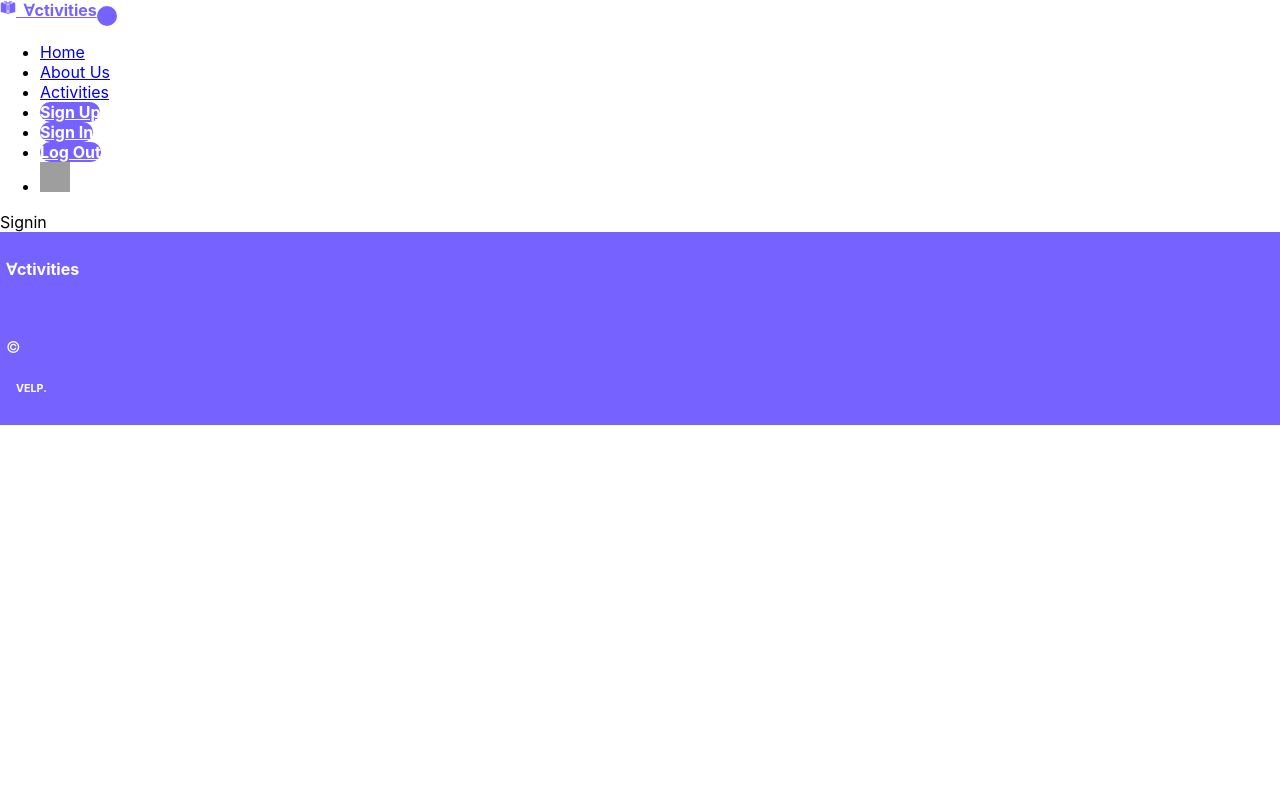
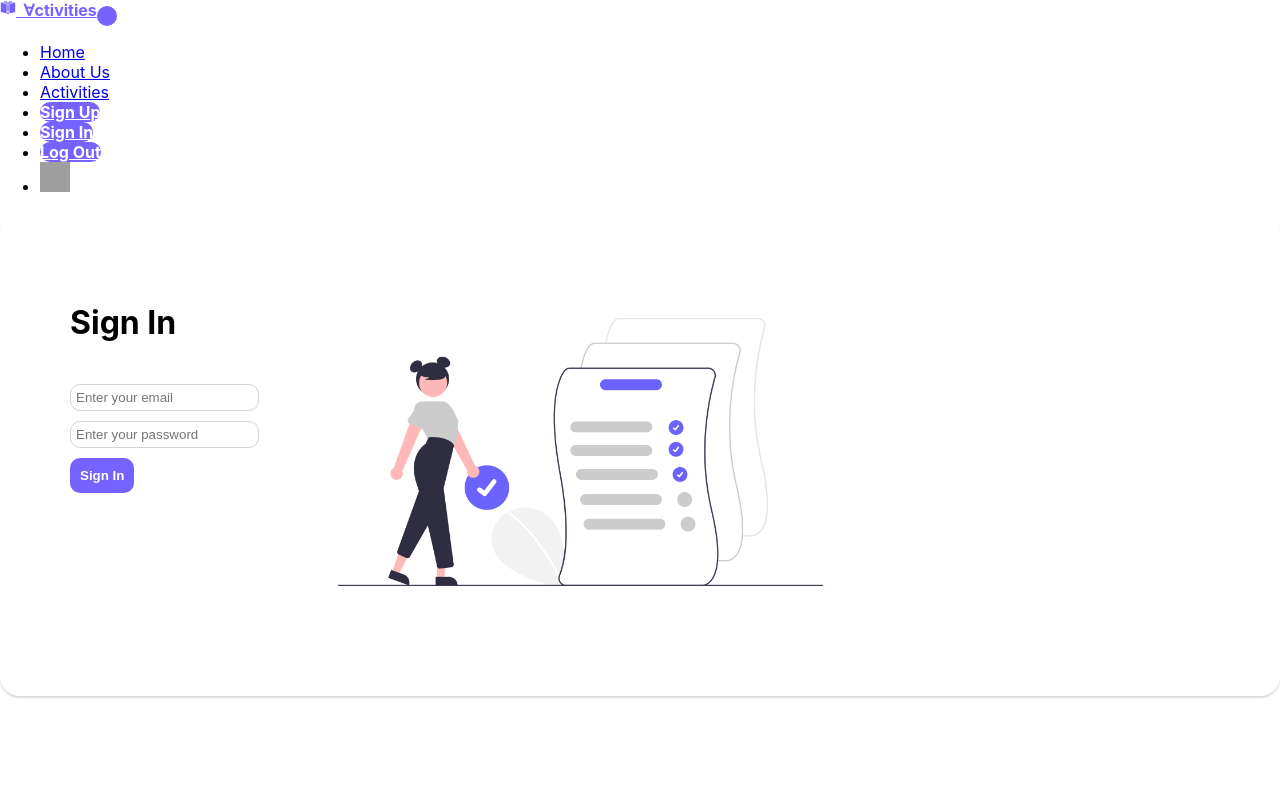
Before and after one commit to VelpCode/addActiv, a React (Create React App) app in the folder frontend/: page /signin in a window 1280 px wide. Shown: the top 800 px of the page. Built offline with nearby package versions, Linux system fonts and the light colour scheme; grey boxes are pictures that could not be loaded; the HTML template or start-up script is replaced by a standard one.

Commit message:
Frontend Layout Design

```diff
--- a/frontend/src/App.js
+++ b/frontend/src/App.js
@@ -5,6 +5,8 @@ import Footer from './components/footer/Footer'
 import About from './components/about/About';
 import Signup from './components/signup/Signup';
 import Signin from './components/signin/Signin';
+import Active from './components/active/Active';
+
 import {BrowserRouter as Router, Routes, Route} from "react-router-dom"
 
 
@@ -18,6 +20,7 @@ const App = () => {
           <Route path = "/about" element={<About/>}/>
           <Route path = "/signup" element={<Signup/>}/>
           <Route path = "/signin" element={<Signin/>}/>
+          <Route path = "/active" element={<Active/>}/>
         </Routes>
       </Router>
       <Footer />
--- /dev/null
+++ b/frontend/src/components/active/Active.jsx
@@ -0,0 +1,23 @@
+import React from 'react'
+import './active.css'
+
+
+const Active = () => {
+  return (
+
+    <div className="agdive">
+
+        <div className="actbox">
+            <div className="inputinputs">
+            <input type="text" className="textbawk" placeholder='Activity Title' />
+            <input type="text" className="textbawsk" placeholder='Activity Tasks' />
+            </div>
+            <button class = "addbutt">Add</button>
+        </div>
+    </div>
+
+
+    )
+}
+
+export default Active
--- /dev/null
+++ b/frontend/src/components/active/active.css
@@ -0,0 +1,35 @@
+
+
+.actbox {
+    width: 50vh;
+}
+
+.inputinputs {
+
+    box-shadow: 0px 2px 2px rgba(0, 0, 0, 0.15);   /* Medium shadow */
+    border-radius: 20px;
+
+}
+
+.actbox input {
+    border: none;
+    outline: none;
+    padding: 20px;
+}
+
+.agdive {
+    display: flex;
+    flex-direction: column;
+    justify-content: center;
+    align-items: center;
+    width: 100%;
+    height: 80vh;
+}
+
+.addbutt {
+    width: stretch;
+}
+
+.textbawsk {
+    height: 30vh;
+}
--- a/frontend/src/components/home/Home.css
+++ b/frontend/src/components/home/Home.css
@@ -4,7 +4,7 @@
     display: flex;
     align-items: center;
     justify-content: center;
-    height: 90vh;
+    height: 80vh;
 }
 
 .continent {
--- a/frontend/src/components/navbar/Navbar.jsx
+++ b/frontend/src/components/navbar/Navbar.jsx
@@ -21,7 +21,7 @@ const Navbar = () => {
             <Link className="nav-link active" aria-current="page" to="/about">About Us</Link>
         </li>
         <li className="nav-item mx-2">
-            <Link className="nav-link active" aria-current="page" to="#">Activities</Link>
+            <Link className="nav-link active" aria-current="page" to="/active">Activities</Link>
         </li>
         <li className="nav-item mx-2">
             <Link className="nav-link active btn-nav" aria-current="page" to="/signup">Sign Up</Link>
--- a/frontend/src/components/signin/Signin.jsx
+++ b/frontend/src/components/signin/Signin.jsx
@@ -1,8 +1,30 @@
 import React from 'react'
+import "./signin.css"
+import Logo from "./Signindude.png";
 
 const Signin = () => {
   return (
-    <div>Signin</div>
+
+    <div className="signin d-flex justify-content-center align-items-center">
+        <div className="signblock">
+            <div className='block-left'>
+                <h1>Sign In</h1><br></br>
+                <div className="infodetails">
+                <input type="text" className="text" placeholder='Enter your email' />
+            </div>
+            <div className="passdetails">
+                <input type="text" className="text" placeholder='Enter your password'/>
+                </div>
+                <button class = "signbtn">Sign In</button>
+            </div>
+
+            <div className="block-right">
+                <img className = "imagebro "src = {Logo} alt = ""></img>
+            </div>
+
+        </div>
+    </div>
+
   )
 }
 
--- a/frontend/src/components/signin/signin.css
+++ b/frontend/src/components/signin/signin.css
@@ -0,0 +1,39 @@
+
+
+.signin {
+    min-height: 80vh;
+}
+
+
+input {
+    width: stretch;
+    border-radius: 10px;
+    border: 1px solid lightgray;
+    padding: 5px;
+}
+
+.signbtn {
+    margin-top: 10px;
+    width: stretch;
+
+}
+
+.signblock {
+    display: flex;
+    border-radius: 20px;
+    padding: 60px;
+    box-shadow: 0px 2px 2px rgba(0, 0, 0, 0.15);   /* Medium shadow */
+}
+
+.infodetails {
+    margin-bottom: 10px;
+}
+
+.block-left {
+    margin: 10px;
+}
+
+.imagebro {
+
+    height: 45vh;
+}
--- a/frontend/src/components/signup/Signup.jsx
+++ b/frontend/src/components/signup/Signup.jsx
@@ -8,7 +8,7 @@ const Signup = () => {
     <div className="signup d-flex justify-content-center align-items-center">
         <div className="signblock">
             <div className='block-left'>
-                <h1>Sign Up Now</h1><br></br>
+                <h1>Create Account</h1><br></br>
                 <div className="infodetails">
                 <input type="text" className="text" placeholder='Enter your email' />
             </div>
--- a/frontend/src/components/signup/signup.css
+++ b/frontend/src/components/signup/signup.css
@@ -22,8 +22,18 @@ input {
     display: flex;
     border-radius: 20px;
     padding: 60px;
+    box-shadow: 0px 2px 2px rgba(0, 0, 0, 0.15);   /* Medium shadow */
 }
 
 .infodetails {
     margin-bottom: 10px;
 }
+
+.block-left {
+    margin: 10px;
+}
+
+.imagebro {
+
+    height: 45vh;
+}
```
Also changed, not shown: frontend/src/components/signin/Signindude.png (added).
